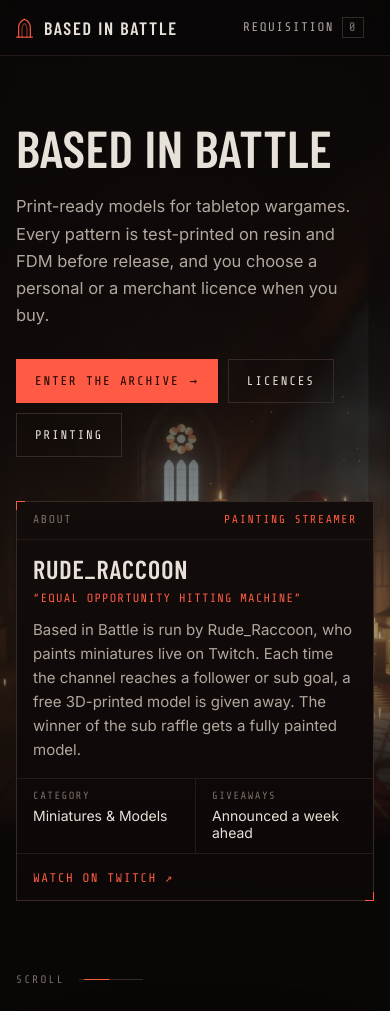
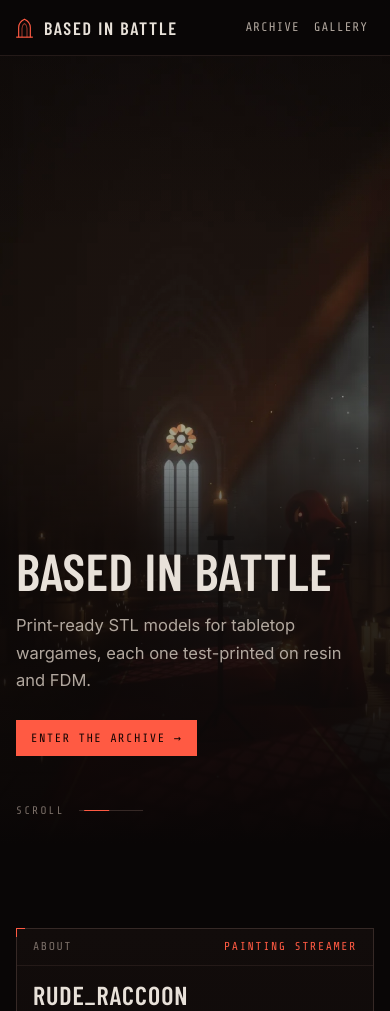
Before and after one commit to N041M/BIB, a website built with Vite: page index.html in a window 390 px wide. Shown: the top 1011 px of the page. Built offline with nearby package versions, Linux system fonts and the light colour scheme; files whose address does not match are found by name.

Commit message:
Rework the hero and open the terminal's sections only from inside it
The About panel has its own section between the hero and the screen. The
Scroll button under the hero now scrolls to it.

The title, intro and button sit at the bottom of the first screen on every
width. On phones the scene is shaded at the bottom behind the text rather
than at the top. The intro is one sentence, and the hero buttons are 36 px
tall instead of 44 px.

The page no longer opens the terminal on Licences, Printing, FAQ or the
cart. The top bar keeps Archive and Gallery and loses the Requisition
button and the clock, and the hero keeps only "Enter the archive". Those
sections open from the terminal's own tabs, number keys and cart button.
The terminal always starts on the archive, also when it was left on
another section. A link to a single pattern (#/archive/<slug>) still opens
that pattern directly.

Screen.showTab(), Screen.openCart() and Page.start() are gone, since
nothing calls them.

```diff
--- a/src/app.ts
+++ b/src/app.ts
@@ -34,10 +34,7 @@ export class App {
   private inspectPushed = false;
 
   constructor(root: HTMLElement) {
-    this.page = new Page({
-      onTab: (tab, from) => this.enter(from, (screen) => screen.showTab(tab)),
-      onCart: (from) => this.enter(from, (screen) => screen.openCart()),
-    });
+    this.page = new Page({ onEnter: (from) => this.enter(from) });
     root.append(this.page.el);
     this.screenReady = import('./ui/screen').then(({ Screen }) => {
       const screen = new Screen(this.page.glass, {
@@ -52,7 +49,6 @@ export class App {
   }
 
   start(): void {
-    this.page.start();
     new Backdrop(this.page.backdrop).start();
     window.addEventListener('hashchange', () => this.sync());
     const route = parse(location.hash);
@@ -69,18 +65,16 @@ export class App {
    * Fill the tab with the screen. It grows from the glass when the glass is
    * on screen, otherwise from the control that was pressed.
    */
-  private enter(from?: DOMRect, then?: (screen: Screen) => void): void {
+  private enter(from?: DOMRect): void {
     const origin = from && !this.page.glassInView() ? from : undefined;
     void this.screenReady.then((screen) => {
-      if (!screen.isActive) {
-        if (parse(location.hash).name !== 'archive') {
-          history.pushState(null, '', ARCHIVE);
-          this.archivePushed = true;
-        }
-        this.updateMeta(parse(location.hash));
-        screen.activate({ origin });
+      if (screen.isActive) return;
+      if (parse(location.hash).name !== 'archive') {
+        history.pushState(null, '', ARCHIVE);
+        this.archivePushed = true;
       }
-      then?.(screen);
+      this.updateMeta(parse(location.hash));
+      screen.activate({ origin });
     });
   }
 
--- a/src/styles/page.css
+++ b/src/styles/page.css
@@ -44,7 +44,8 @@
 @media (max-width: 960px) {
   .backdrop::after {
     background:
-      linear-gradient(180deg, rgb(var(--bg-rgb) / 0.86) 0%, rgb(var(--bg-rgb) / 0.66) 45%, rgb(var(--bg-rgb) / 0.2) 70%, rgb(var(--bg-rgb) / 0.4) 85%, var(--bg) 100%);
+      linear-gradient(180deg, rgb(var(--bg-rgb) / 0.55) 0%, rgb(var(--bg-rgb) / 0) 28%),
+      linear-gradient(0deg, var(--bg) 0, rgb(var(--bg-rgb) / 0.9) 90px, rgb(var(--bg-rgb) / 0.8) 300px, rgb(var(--bg-rgb) / 0.12) 440px);
   }
 }
 
@@ -58,6 +59,7 @@ html.is-terminal {
 .backdrop,
 .bar,
 .hero,
+.about-sec,
 .gallery,
 .foot {
   transition:
@@ -68,6 +70,7 @@ html.is-terminal {
 html.is-dimmed .backdrop,
 html.is-dimmed .bar,
 html.is-dimmed .hero,
+html.is-dimmed .about-sec,
 html.is-dimmed .gallery,
 html.is-dimmed .foot {
   opacity: 0;
@@ -118,8 +121,7 @@ html.is-dimmed .foot {
   margin-left: auto;
 }
 
-.bar__nav button,
-.bar__req {
+.bar__nav button {
   background: none;
   border: 0;
   padding: 9px 10px;
@@ -130,64 +132,20 @@ html.is-dimmed .foot {
   transition: color 0.2s ease;
 }
 
-.bar__nav button:hover,
-.bar__req:hover {
+.bar__nav button:hover {
   color: var(--ink);
 }
 
-.bar__req {
-  display: flex;
-  align-items: center;
-  gap: 8px;
-  border-left: 1px solid var(--line);
-  padding-left: clamp(12px, 2vw, 24px);
-}
-
-.bar__count {
-  min-width: 22px;
-  padding: 3px 5px;
-  border: 1px solid var(--line-2);
-  text-align: center;
-  color: var(--muted);
-}
-
-.bar__req.has-items .bar__count {
-  border-color: var(--accent);
-  background: var(--accent);
-  color: var(--accent-ink);
-}
-
-.bar__clock {
-  display: flex;
-  gap: 12px;
-  color: var(--muted);
-  font-variant-numeric: tabular-nums;
-  white-space: nowrap;
-}
-
-.bar__time {
-  color: var(--ink-2);
-  min-width: 8ch;
-}
-
-@media (max-width: 1080px) {
-  .bar__date {
-    display: none;
+@media (max-width: 480px) {
+  .bar__nav button {
+    padding: 9px 6px;
+    letter-spacing: 0.08em;
   }
 }
 
-@media (max-width: 860px) {
+/* too narrow for the name and the links side by side */
+@media (max-width: 359px) {
   .bar__nav {
-    display: none;
-  }
-  .bar__req {
-    margin-left: auto;
-    border-left: 0;
-  }
-}
-
-@media (max-width: 480px) {
-  .bar__clock {
     display: none;
   }
 }
@@ -206,6 +164,11 @@ html.is-dimmed .foot {
   align-items: center;
 }
 
+/* the title and buttons sit low in the first screen, just above the scroll hint */
+.hero__copy {
+  align-self: end;
+}
+
 /* kept empty so the servitor in the scene behind the hero shows through */
 .hero__stage {
   align-self: stretch;
@@ -222,8 +185,8 @@ html.is-dimmed .foot {
 }
 
 .hero__lede {
-  margin: 22px 0 0;
-  max-width: 48ch;
+  margin: 18px 0 0;
+  max-width: 42ch;
   font-size: 16.5px;
   line-height: 1.65;
   color: var(--ink-2);
@@ -232,21 +195,21 @@ html.is-dimmed .foot {
 .hero__actions {
   display: flex;
   flex-wrap: wrap;
-  gap: 10px;
-  margin-top: 30px;
+  gap: 8px;
+  margin-top: 26px;
 }
 
 .btn {
   display: inline-flex;
   align-items: center;
-  gap: 10px;
-  height: 44px;
-  padding: 0 18px;
+  gap: 8px;
+  height: 36px;
+  padding: 0 14px;
   border: 1px solid var(--line-2);
   background: transparent;
   cursor: pointer;
-  font: 12.5px/1 var(--font-mono);
-  letter-spacing: 0.14em;
+  font: 12px/1 var(--font-mono);
+  letter-spacing: 0.12em;
   text-transform: uppercase;
   color: var(--ink);
   transition:
@@ -292,11 +255,18 @@ html.is-dimmed .foot {
   transform: translateX(3px);
 }
 
-/* the About panel under the buttons */
+/* ───────────────── About ───────────────── */
+
+.about-sec {
+  max-width: calc(var(--max) + 2 * var(--gutter));
+  margin: 0 auto;
+  padding: clamp(64px, 10vh, 112px) var(--gutter) clamp(48px, 8vh, 96px);
+  scroll-margin-top: var(--bar-h);
+}
+
 .about {
   position: relative;
-  max-width: 540px;
-  margin-top: 44px;
+  max-width: 640px;
   border: 1px solid var(--line-2);
   background: linear-gradient(180deg, var(--surface), var(--bg-2));
 }
@@ -445,7 +415,7 @@ html.is-dimmed .foot {
 @media (max-width: 960px) {
   .hero {
     grid-template-columns: minmax(0, 1fr);
-    align-items: start;
+    padding-bottom: 88px;
   }
   .hero__stage {
     display: none;
--- a/src/ui/page.ts
+++ b/src/ui/page.ts
@@ -1,17 +1,15 @@
 import { backdropMarkup } from '../backdrop';
 import { BRAND, CREATOR } from '../config';
 import { esc, fromHTML, prefersReducedMotion, qs, qsa } from '../lib/dom';
-import { archiveDate, clock } from '../lib/format';
-import { cart } from '../state/cart';
 import { Gallery } from './gallery';
 
-export type TabId = 'archive' | 'licences' | 'printing' | 'faq';
-
-/** Each callback gets the rectangle of the control that was pressed, for the screen to grow from. */
 export interface PageCallbacks {
-  /** Open the screen on one of its sections. */
-  onTab: (tab: TabId, from: DOMRect) => void;
-  onCart: (from: DOMRect) => void;
+  /**
+   * Open the screen. It gets the rectangle of the control that was pressed,
+   * for the screen to grow from. The sections inside the screen open only
+   * from the screen itself.
+   */
+  onEnter: (from: DOMRect) => void;
 }
 
 /** A pointed arch: the brand mark. */
@@ -19,7 +17,8 @@ const MARK = `<svg class="mark" viewBox="0 0 20 24" aria-hidden="true" fill="non
 
 /**
  * Everything outside the screen: the top bar, the hero and the scene behind
- * it, the section that holds the screen, the gallery and the footer.
+ * it, the About panel, the section that holds the screen, the gallery and the
+ * footer.
  */
 export class Page {
   readonly el: HTMLElement;
@@ -27,20 +26,14 @@ export class Page {
   readonly glass: HTMLElement;
   /** The element the corridor scene behind the hero draws into. */
   readonly backdrop: HTMLElement;
-  private archive: HTMLElement;
-  private clockTimer = 0;
 
   constructor(cb: PageCallbacks) {
     this.el = fromHTML(this.template());
     this.glass = qs(this.el, '.crt');
     this.backdrop = qs(this.el, '.backdrop');
-    this.archive = qs(this.el, '#archive');
-    this.archive.after(new Gallery().el);
+    qs(this.el, '#archive').after(new Gallery().el);
 
-    const rect = (el: HTMLElement) => el.getBoundingClientRect();
-    qsa(this.el, '[data-tab]').forEach((btn) => btn.addEventListener('click', () => cb.onTab(btn.dataset.tab as TabId, rect(btn))));
-    qsa(this.el, '[data-cart]').forEach((btn) => btn.addEventListener('click', () => cb.onCart(rect(btn))));
-    qs(this.el, '.hero__scroll').addEventListener('click', () => this.scrollToArchive());
+    qsa(this.el, '[data-enter]').forEach((btn) => btn.addEventListener('click', () => cb.onEnter(btn.getBoundingClientRect())));
     qsa(this.el, '[data-scroll]').forEach((btn) =>
       btn.addEventListener('click', () =>
         this.el.querySelector(`#${btn.dataset.scroll}`)?.scrollIntoView({ behavior: prefersReducedMotion() ? 'auto' : 'smooth', block: 'start' }),
@@ -50,19 +43,6 @@ export class Page {
       e.preventDefault();
       window.scrollTo({ top: 0, behavior: prefersReducedMotion() ? 'auto' : 'smooth' });
     });
-
-    cart.subscribe(() => this.syncCart());
-    this.syncCart();
-  }
-
-  start(): void {
-    this.tick();
-    window.clearInterval(this.clockTimer);
-    this.clockTimer = window.setInterval(() => this.tick(), 1000);
-  }
-
-  scrollToArchive(): void {
-    this.archive.scrollIntoView({ behavior: prefersReducedMotion() ? 'auto' : 'smooth', block: 'start' });
   }
 
   /** True when at least half of the standby glass is on screen. */
@@ -70,19 +50,6 @@ export class Page {
     const r = this.glass.getBoundingClientRect();
     const visible = Math.max(0, Math.min(r.bottom, window.innerHeight) - Math.max(r.top, 0));
     return r.height > 0 && visible >= r.height * 0.5;
-  }
-
-  private tick(): void {
-    const now = new Date();
-    qs(this.el, '.bar__date').textContent = archiveDate(now);
-    qs(this.el, '.bar__time').textContent = clock(now);
-  }
-
-  private syncCart(): void {
-    const n = cart.count;
-    const btn = qs(this.el, '.bar__req');
-    qs(btn, '.bar__count').textContent = String(n);
-    btn.classList.toggle('has-items', n > 0);
   }
 
   /** The painter behind the store. Fields left empty in CREATOR are left out. */
@@ -106,30 +73,25 @@ export class Page {
   <header class="bar">
     <a class="bar__brand" href="#top">${MARK}<span>${BRAND.name}</span></a>
     <nav class="bar__nav" aria-label="Sections">
-      <button type="button" data-tab="archive">Archive</button>
+      <button type="button" data-enter>Archive</button>
       <button type="button" data-scroll="gallery">Gallery</button>
-      <button type="button" data-tab="licences">Licences</button>
-      <button type="button" data-tab="printing">Printing</button>
-      <button type="button" data-tab="faq">FAQ</button>
     </nav>
-    <button type="button" class="bar__req" data-cart>Requisition <span class="bar__count">0</span></button>
-    <span class="bar__clock" aria-hidden="true"><span class="bar__date"></span><span class="bar__time"></span></span>
   </header>
 
   <main>
     <section class="hero" id="top">
       <div class="hero__copy">
         <h1 class="hero__title">${BRAND.name}</h1>
-        <p class="hero__lede">Print-ready models for tabletop wargames. Every pattern is test-printed on resin and FDM before release, and you choose a personal or a merchant licence when you buy.</p>
+        <p class="hero__lede">Print-ready STL models for tabletop wargames, each one test-printed on resin and FDM.</p>
         <div class="hero__actions">
-          <button type="button" class="btn btn--primary" data-tab="archive">Enter the archive <span aria-hidden="true">→</span></button>
-          <button type="button" class="btn" data-tab="licences">Licences</button>
-          <button type="button" class="btn" data-tab="printing">Printing</button>
+          <button type="button" class="btn btn--primary" data-enter>Enter the archive <span aria-hidden="true">→</span></button>
         </div>
-        ${this.about()}
       </div>
       <div class="hero__stage" aria-hidden="true"></div>
-      <button type="button" class="hero__scroll"><span>Scroll</span><i aria-hidden="true"></i></button>
+      <button type="button" class="hero__scroll" data-scroll="about"><span>Scroll</span><i aria-hidden="true"></i></button>
+    </section>
+
+    <section class="about-sec" id="about">${this.about()}
     </section>
 
     <section class="archive" id="archive" aria-label="Pattern archive">
--- a/src/ui/screen.ts
+++ b/src/ui/screen.ts
@@ -7,7 +7,6 @@ import { SharedRenderer } from '../three/renderer';
 import { afterglow, clearScripted, degauss, play, powerOff, powerOn, rasterDraw, Telemetry, WAVE_FILTER } from './boot';
 import { CartDrawer } from './cart';
 import { Inspector } from './inspector';
-import type { TabId } from './page';
 import { Store, TABS } from './store';
 
 export interface ScreenCallbacks {
@@ -47,7 +46,6 @@ export class Screen {
   private seq?: Sequence;
   /** Bumped on every activation and exit, so a superseded run stops where it is. */
   private gen = 0;
-  private queued: Array<() => void> = [];
   /** A pattern asked for before the screen was on. It opens once the boot ends. */
   private pendingInspect?: Product;
   private returnFocus: HTMLElement | null = null;
@@ -134,7 +132,6 @@ ${WAVE_FILTER}`;
     this.seq?.skip();
     this.seq = undefined;
     this.telemetry.stop();
-    this.queued = [];
     this.pendingInspect = undefined;
     this.cart.close();
     if (this.inspector.isOpen) {
@@ -181,19 +178,6 @@ ${WAVE_FILTER}`;
     this.returnFocus = null;
   }
 
-  showTab(tab: TabId): void {
-    if (this.inspector.isOpen) this.cb.onCloseInspector();
-    this.cart.close();
-    this.store.setTab(tab, this.state === 'on');
-  }
-
-  openCart(): void {
-    this.whenOn(() => {
-      if (this.inspector.isOpen) this.cb.onCloseInspector();
-      this.cart.open();
-    });
-  }
-
   openInspector(product: Product): void {
     if (this.state !== 'on') {
       this.pendingInspect = product;
@@ -210,11 +194,6 @@ ${WAVE_FILTER}`;
     if (!this.inspector.isOpen) return;
     this.inspector.close();
     this.store.setRenderingPaused(false);
-  }
-
-  private whenOn(fn: () => void): void {
-    if (this.state === 'on') fn();
-    else this.queued.push(fn);
   }
 
   private async run({ origin, instant, quick }: ActivateOptions): Promise<void> {
@@ -289,9 +268,6 @@ ${WAVE_FILTER}`;
     this.store.activate();
     this.announce('Archive ready');
     qs<HTMLElement>(this.store.el, '.tui__tab[aria-selected="true"]').focus({ preventScroll: true });
-    const queued = this.queued;
-    this.queued = [];
-    queued.forEach((fn) => fn());
     const product = this.pendingInspect;
     this.pendingInspect = undefined;
     if (product) this.openInspector(product);
--- a/src/ui/store.ts
+++ b/src/ui/store.ts
@@ -6,7 +6,7 @@ import type { Sequence } from '../lib/sequence';
 import { cart } from '../state/cart';
 import type { SharedRenderer } from '../three/renderer';
 import { ProductCard } from './card';
-import type { TabId } from './page';
+export type TabId = 'archive' | 'licences' | 'printing' | 'faq';
 
 export const TABS: { id: TabId; label: string }[] = [
   { id: 'archive', label: 'ARCHIVE' },
@@ -136,8 +136,9 @@ export class Store {
     });
   }
 
-  /** Back to the pre-boot state so the next power-on streams everything in again. */
+  /** Back to the pre-boot state so the next power-on opens on the archive and streams everything in again. */
   reset(): void {
+    this.setTab('archive');
     this.cards.forEach((c) => c.reset());
     this.scroller.scrollTop = 0;
   }
```
